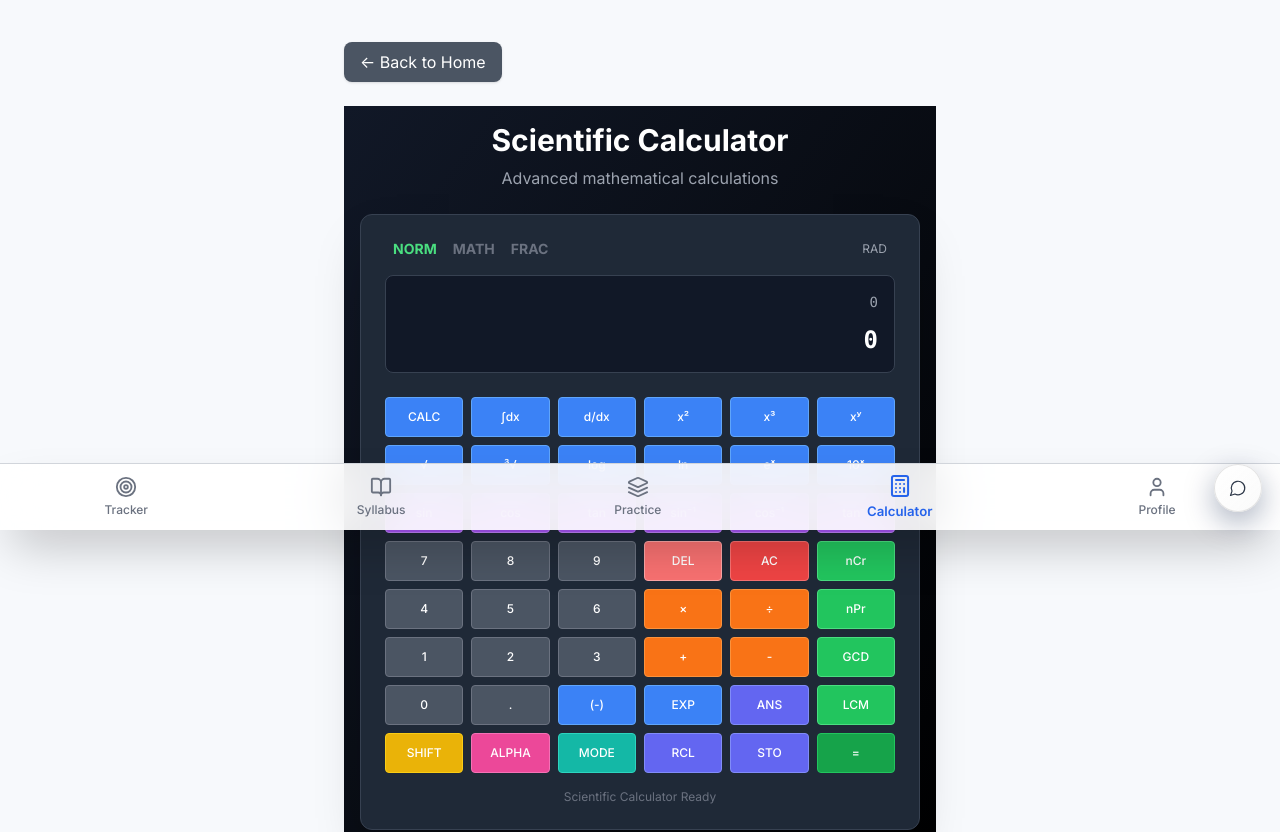
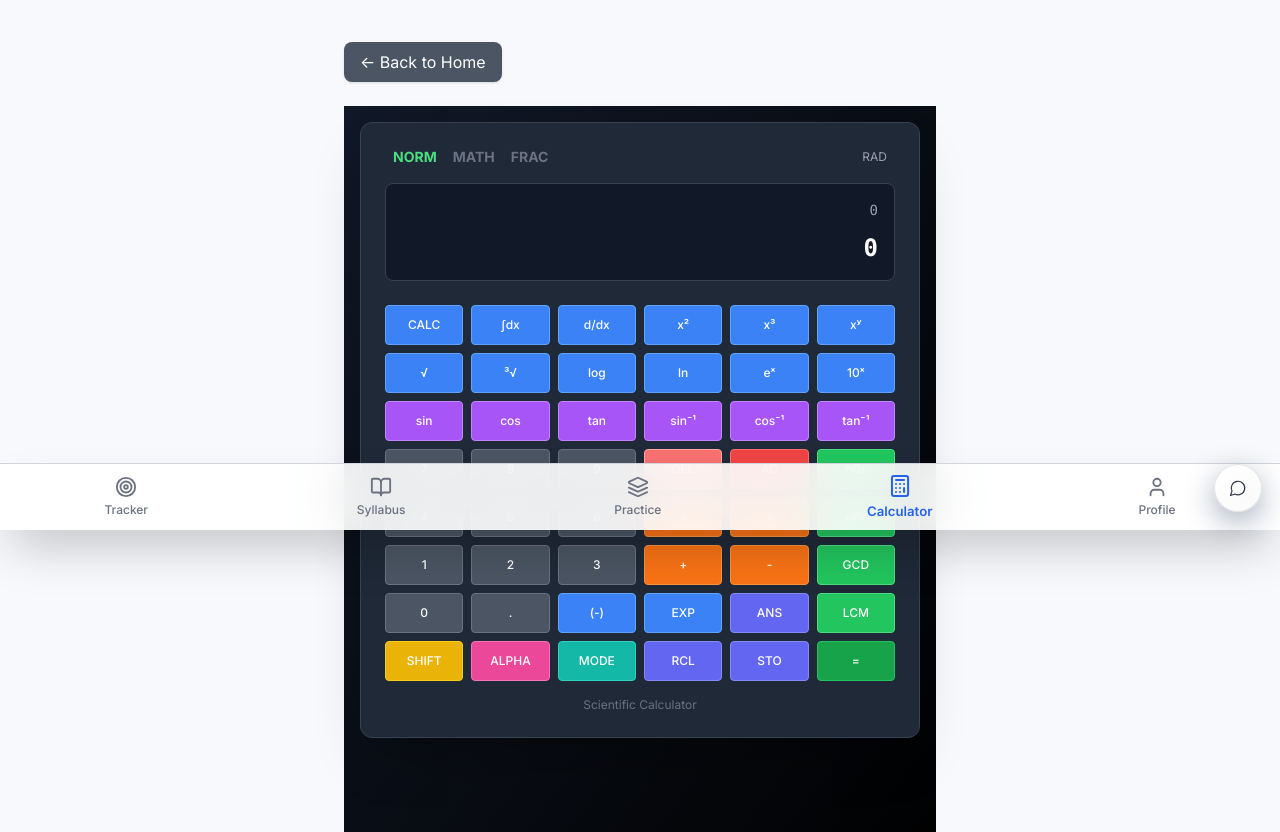
Before and after one commit to techai342/schoolwork, a React (Vite) app: page /calculator in a window 1280 px wide. Shown: the part 270-1102 px from the top of the page. Built offline with nearby package versions, Linux system fonts and the light colour scheme.

Commit message:
Update ScientificCalculator.jsx

```diff
--- a/src/components/ScientificCalculator.jsx
+++ b/src/components/ScientificCalculator.jsx
@@ -269,15 +269,11 @@
 
   return (
     <div className="min-h-screen bg-gradient-to-br from-gray-900 to-black p-4">
-      {/* Single Header - No Duplicates */}
-      <div className="max-w-4xl mx-auto">
-        <div className="text-center mb-6">
-          <h1 className="text-3xl font-bold text-white mb-2">Scientific Calculator</h1>
-          <p className="text-gray-400">Advanced mathematical calculations</p>
-        </div>
+      {/* CLEAN CALCULATOR ONLY - NO DUPLICATE HEADERS */}
+      <div className="max-w-2xl mx-auto">
 
         {/* Calculator Container */}
-        <div className="bg-gray-800 rounded-xl shadow-2xl p-6 max-w-2xl mx-auto border border-gray-700">
+        <div className="bg-gray-800 rounded-xl shadow-2xl p-6 border border-gray-700">
           {/* Status Bar */}
           <div className="flex justify-between items-center mb-4 px-2">
             <div className="flex space-x-4">
@@ -318,12 +314,10 @@
             ))}
           </div>
 
-          {/* Footer Status */}
+          {/* Simple Footer Status */}
           <div className="mt-4 text-center">
             <div className="text-xs text-gray-500">
-              {isShift ? 'SHIFT Mode - Secondary Functions' :
-               isAlpha ? 'ALPHA Mode - Variable Input' :
-               'Scientific Calculator Ready'}
+              Scientific Calculator
             </div>
           </div>
         </div>
```
